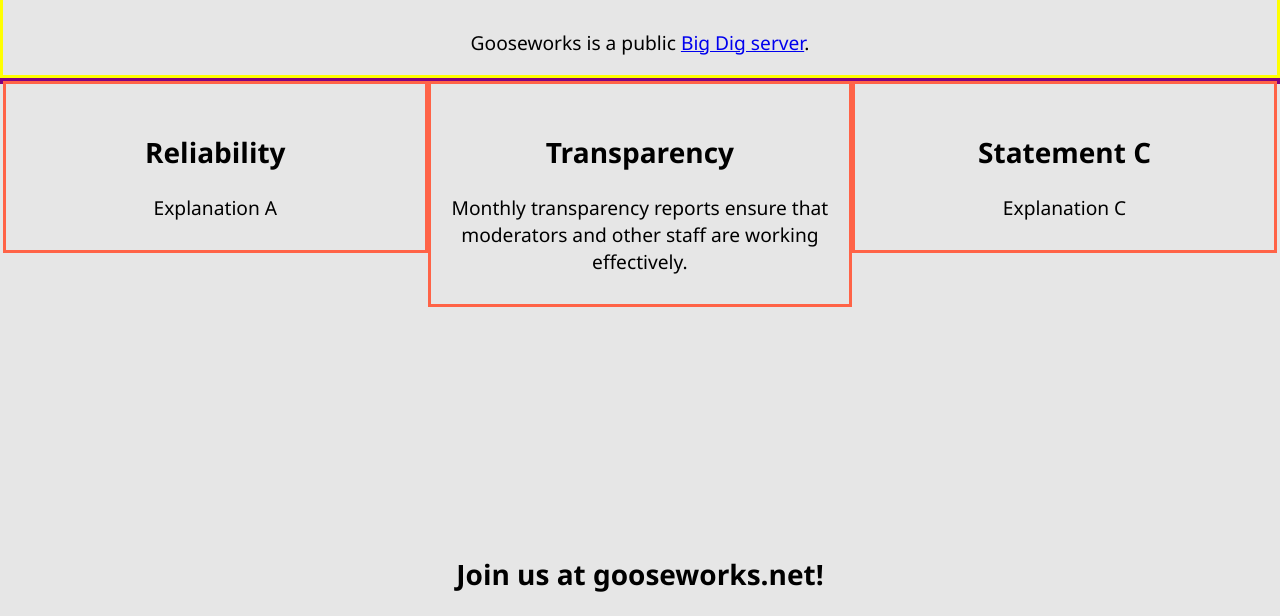
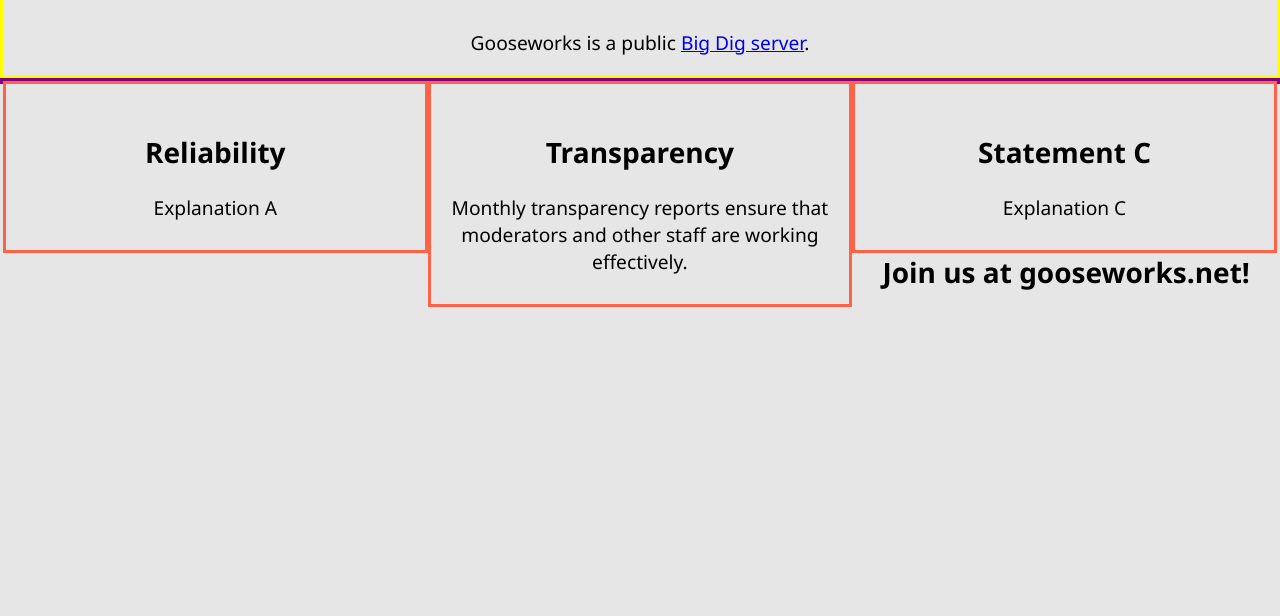
Before and after one commit to rainy-goose/gooseworks.net, a plain HTML site: page index.html in a window 1280 px wide. Shown: the part 231-847 px from the top of the page. After the commit the page ends 800 px from the top, so only its background shows below. Drawn offline with Linux system fonts and the light colour scheme.

Commit message:
fix padding

```diff
--- a/css/style.css
+++ b/css/style.css
@@ -55,6 +55,6 @@
 #server-info-bottom{
   text-align: center;
   float: center;
-  padding-top: 35%;
+  padding-top: 2%;
 }
 #div.404 {}
```
